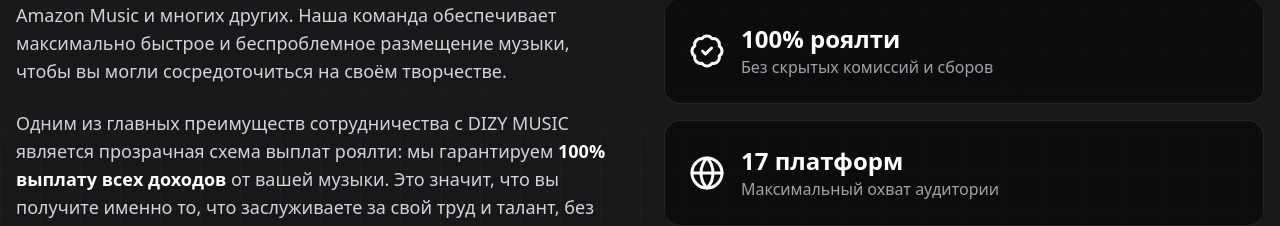
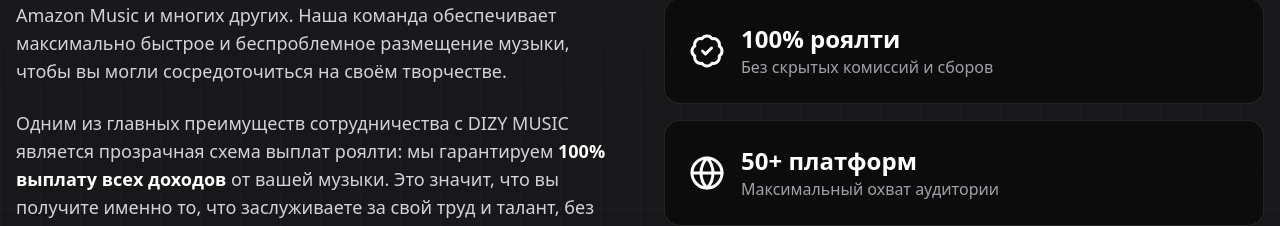
Before and after one commit to pr-poehali-dev/nordic-design-system, a React (Vite) app: page / in a window 1280 px wide. Shown: the part 2731-2957 px from the top of the page. Built offline with nearby package versions, Linux system fonts and the light colour scheme.

Commit message:
В блоке Дистрибуция музыки замени 17 на 50+

```diff
--- a/src/components/landing/DistributionSection.tsx
+++ b/src/components/landing/DistributionSection.tsx
@@ -95,7 +95,7 @@ const DistributionSection = () => {
                   <Icon name="Globe" size={36} />
                 </div>
                 <div>
-                  <div className="text-white font-bold text-2xl">17 платформ</div>
+                  <div className="text-white font-bold text-2xl">50+ платформ</div>
                   <div className="text-zinc-400">Максимальный охват аудитории</div>
                 </div>
               </div>
```
